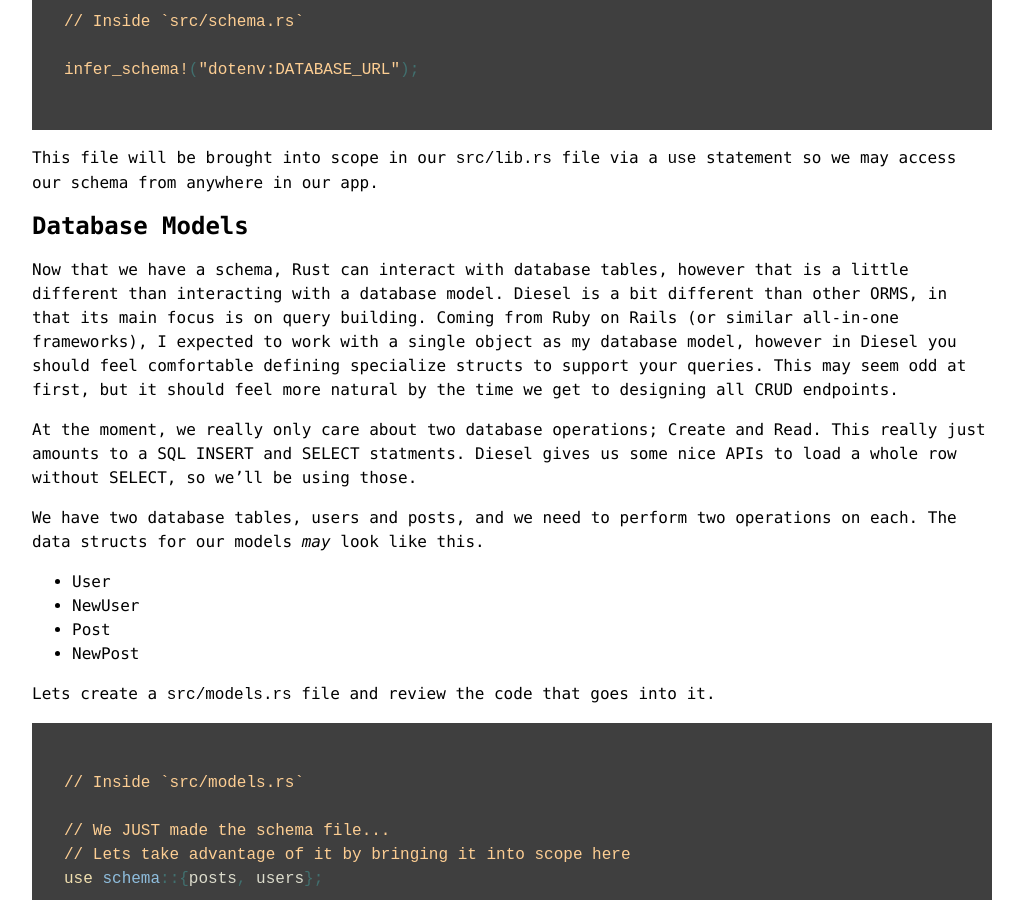
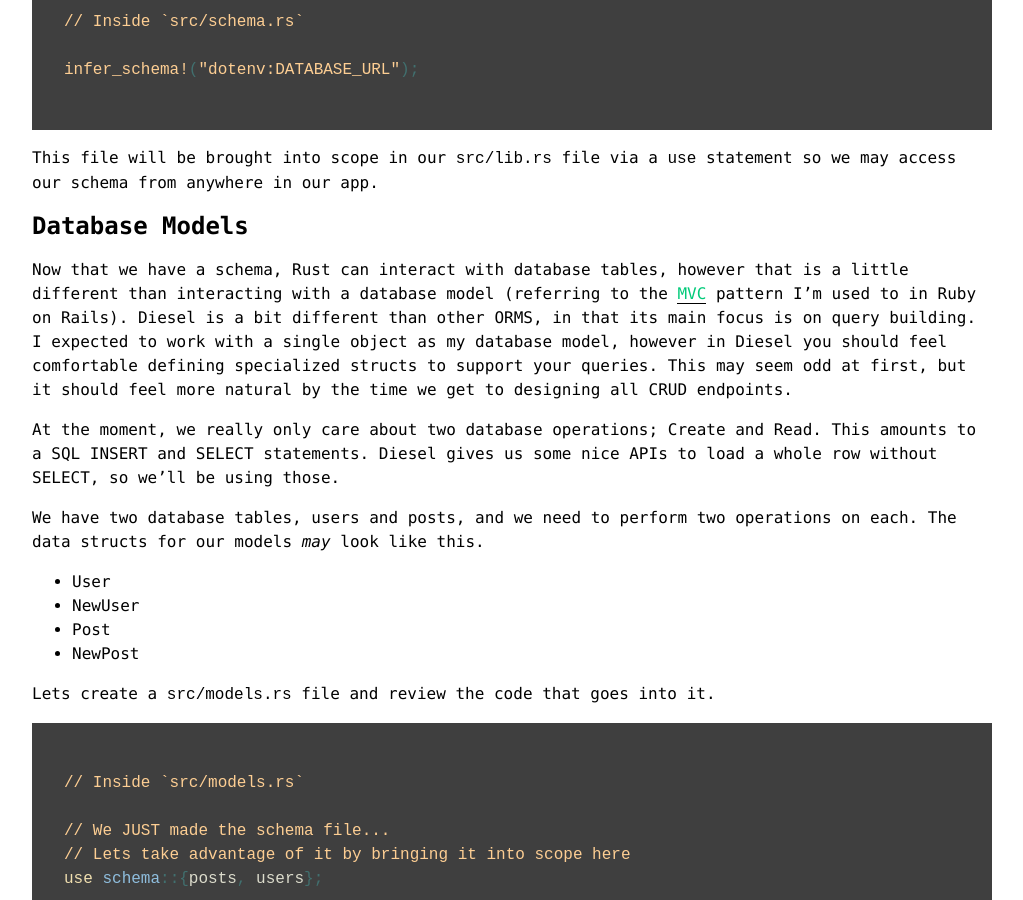
Before and after one commit to notryanb/notryanb.github.io, a Jekyll site: the page built from _posts/2017-10-06-rust-blog-series-2.md, in a window 1280 px wide and 900 px high, scrolled down 782 px. Shown: the whole window, without its empty margins (128-1151 px from the left). Built offline with Jekyll 4.4.1, drawn with Linux system fonts in a browser that asks for light colours; some of the changed text lies outside the part shown.

Commit message:
fix typos and redundant points

```diff
--- a/_posts/2017-10-06-rust-blog-series-2.md
+++ b/_posts/2017-10-06-rust-blog-series-2.md
@@ -55,15 +55,17 @@
 ## Database Models
 
 Now that we have a schema, Rust can interact with database tables,
-however that is a little different than interacting with a database model.
+however that is a little different than interacting with a database model
+(referring to the [MVC] pattern I'm used to in Ruby on Rails).
 Diesel is a bit different than other ORMS, in that its main focus is on query building.
-Coming from Ruby on Rails (or similar all-in-one frameworks),
 I expected to work with a single object as my database model,
-however in Diesel you should feel comfortable defining specialize structs to support your queries.
+however in Diesel you should feel comfortable defining specialized structs to support your queries.
 This may seem odd at first, but it should feel more natural by the time we get to designing all CRUD endpoints.
 
+[MVC]: https://en.wikipedia.org/wiki/Model%E2%80%93view%E2%80%93controller#Components
+
 At the moment, we really only care about two database operations; Create and Read.
-This really just amounts to a SQL INSERT and SELECT statments.
+This amounts to a SQL INSERT and SELECT statements.
 Diesel gives us some nice APIs to load a whole row without SELECT,
 so we'll be using those.
 
@@ -187,7 +189,7 @@
 
 [dotenv]: https://github.com/purpliminal/rust-dotenv
 
-The next four `use` statments bring some modules into scope from those libraries.
+The next four `use` statements bring some modules into scope from those libraries.
 `diesel::prelude::*;` imports a whole lot of wonderful parts of the diesel api,
 which allow us build SQL queries out of diesel methods.
 
```
Also changed, not shown: other parts of _posts/2017-10-06-rust-blog-series-2.md (+3 -0 lines).
